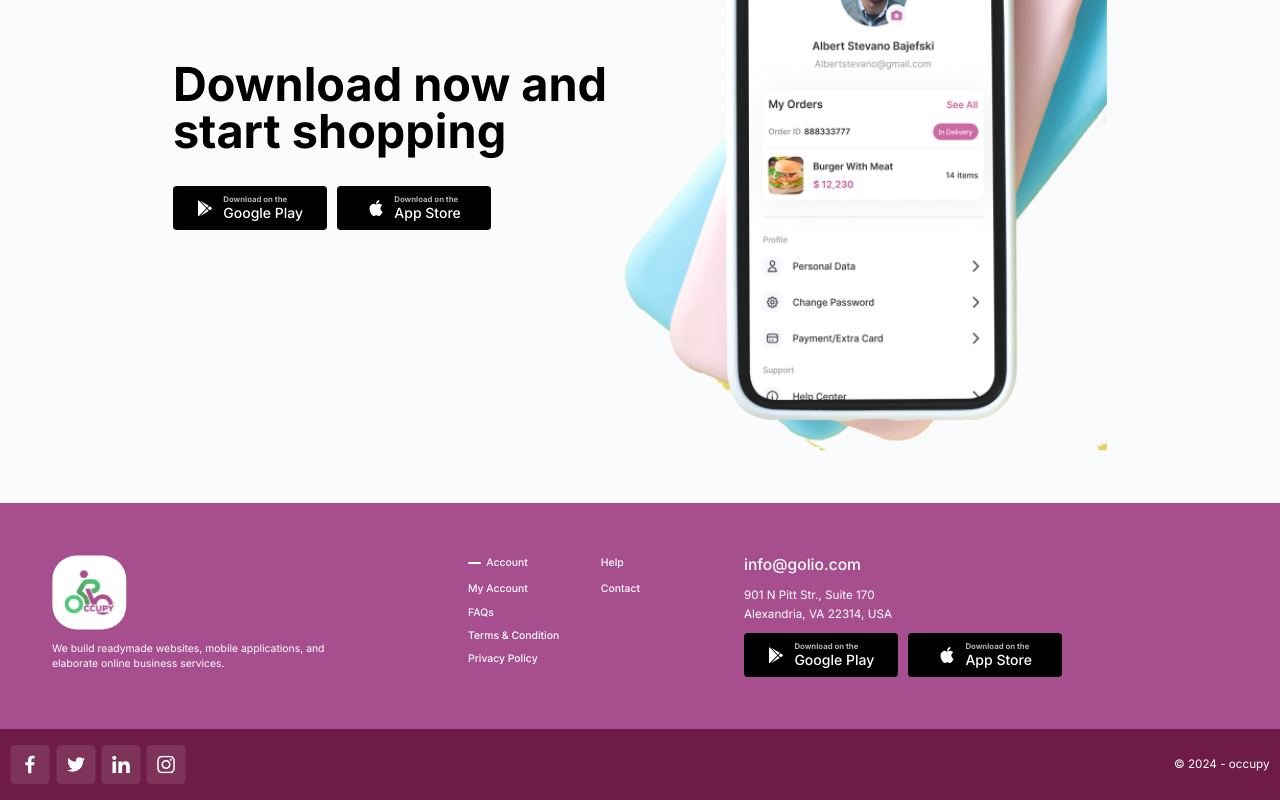
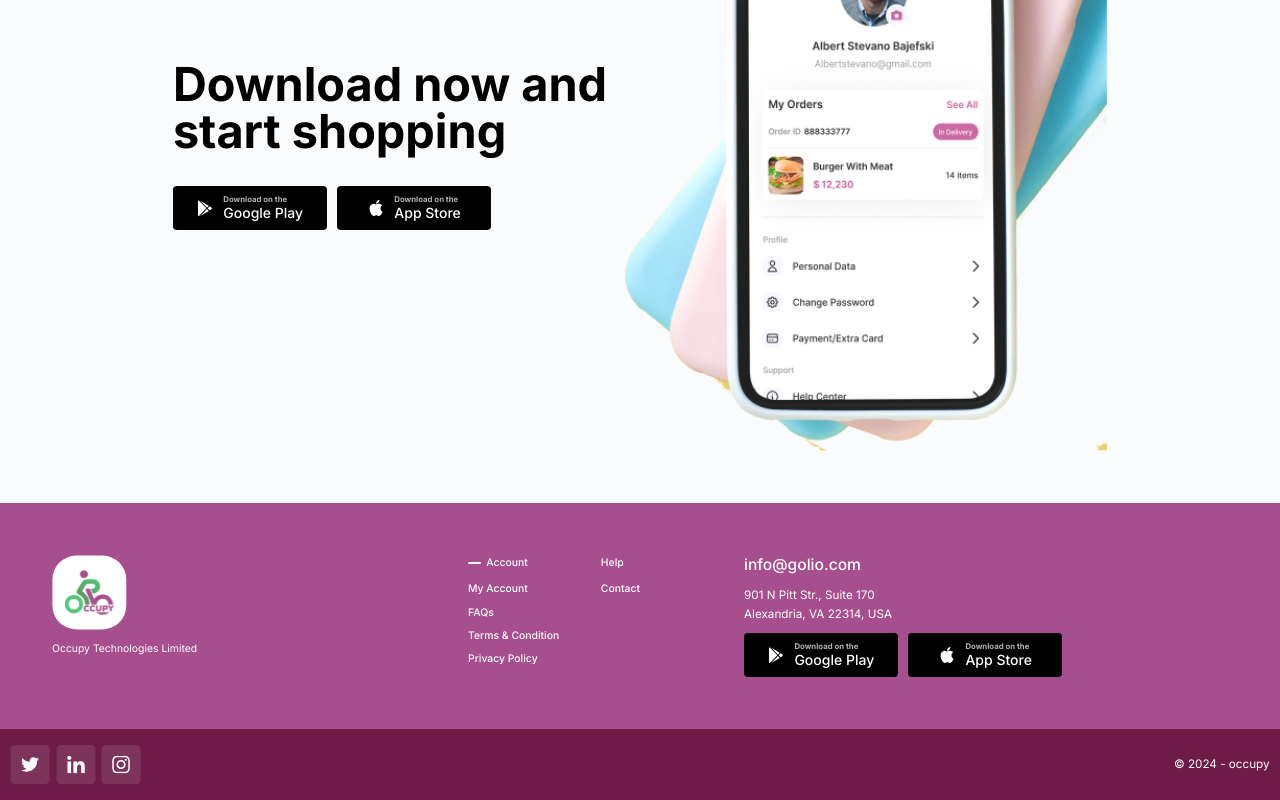
Before and after one commit to Ocuppy/occupyWeb, a Next.js app: page / in a window 1280 px wide. Shown: the part 3754-4554 px from the top of the page. Built offline with nearby package versions, Linux system fonts and the light colour scheme.

Commit message:
second commit

```diff
--- a/src/components/website-layout/Footer.tsx
+++ b/src/components/website-layout/Footer.tsx
@@ -12,8 +12,7 @@ const Footer = () => {
           <section className="flex flex-col gap-4">
             <Image src="/footerLogo.svg" alt="logo" width={75} height={75} />
             <p className="w-[312px] font-[inter] text-xl text-white md:text-base">
-              We build readymade websites, mobile applications, and elaborate
-              online business services.
+              Occupy Technologies Limited
             </p>
           </section>
           {/* second section */}
@@ -65,15 +64,8 @@ const Footer = () => {
 
         <div className="mt-20 flex w-full items-center justify-between bg-[#6E1C47] px-4 py-6">
           <div className="flex flex-row items-start gap-2">
-            <Link href={""} className="transform hover:scale-105">
-              <Image
-                src={"/icons/facebook.svg"}
-                alt="icon"
-                width={40}
-                height={40}
-              />
-            </Link>
-            <Link href={""}>
+
+            <Link href={"https://x.com/vershimakelvin"}>
               <Image
                 src={"/icons/twitter.svg"}
                 alt="icon"
@@ -81,7 +73,7 @@ const Footer = () => {
                 height={40}
               />
             </Link>
-            <Link href={""}>
+            <Link href={"https://www.linkedin.com/in/vershima-kelvin-09bb0a1a0/"}>
               <Image
                 src={"/icons/linkedin.svg"}
                 alt="icon"
@@ -89,7 +81,7 @@ const Footer = () => {
                 height={40}
               />
             </Link>
-            <Link href={""}>
+            <Link href={"https://www.instagram.com/3_6ixtyfx/"}>
               <Image
                 src={"/icons/instagram.svg"}
                 alt="icon"
```
